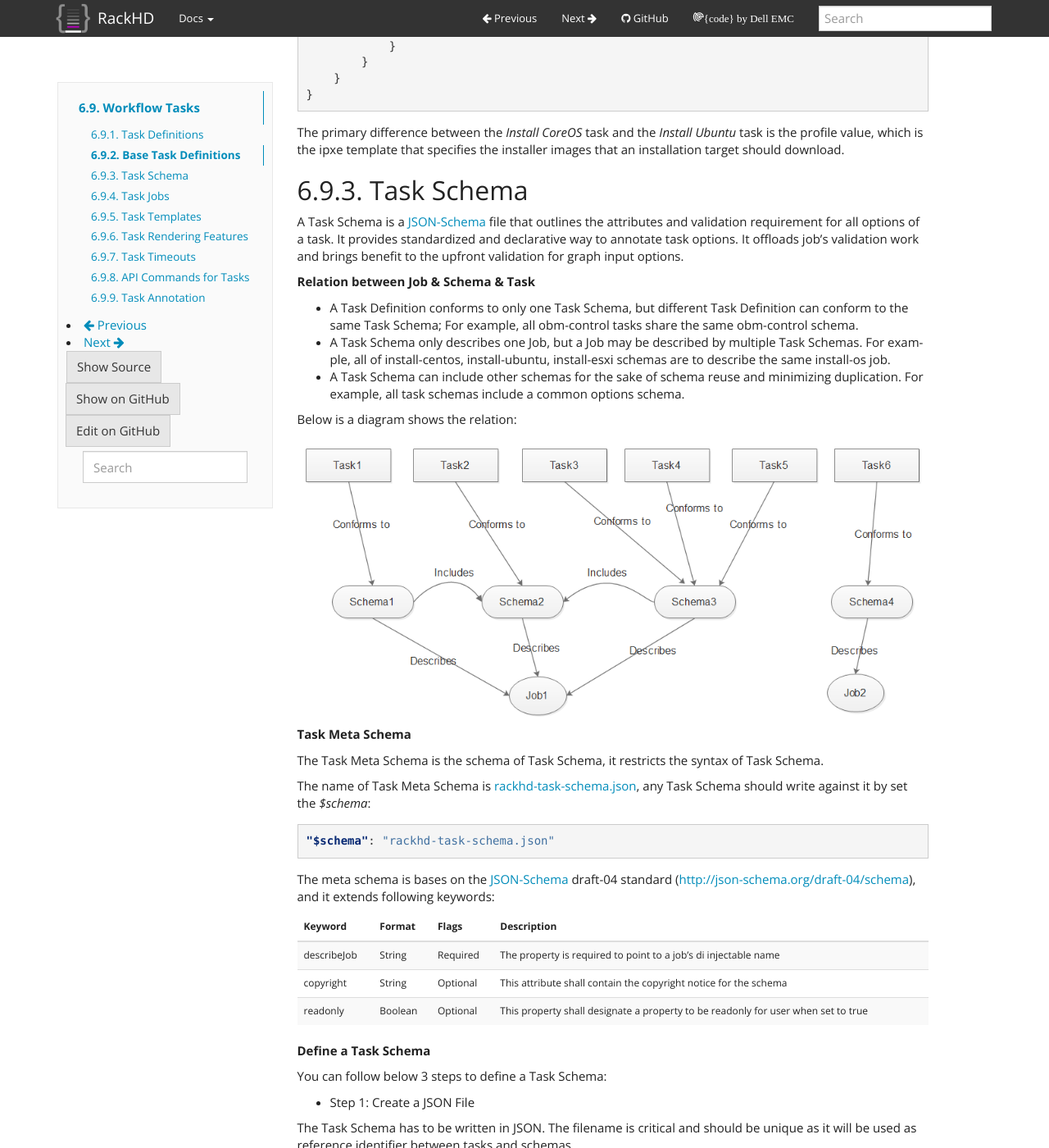
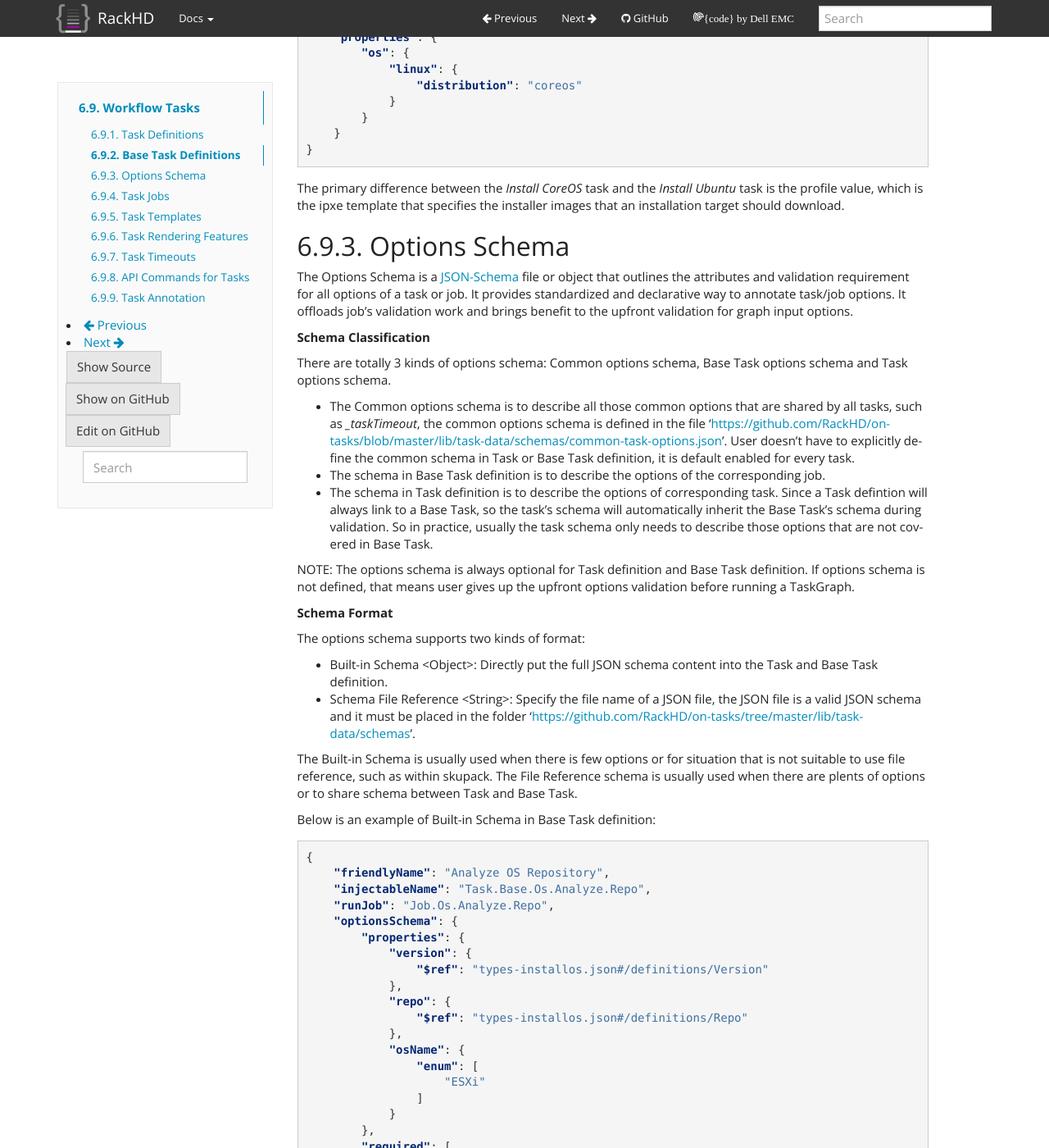
Before and after one commit to RackHD/docs, a Sphinx documentation site: the page built from docs/rackhd/tasks.rst, in a window 1280 px wide and 1400 px high, scrolled down 2659 px. Shown: the whole window at 82% size. Built offline with Sphinx 7.4.7, drawn with Linux system fonts in a browser that asks for light colours; some of the changed text lies outside the part shown.

Commit message:
Change task schema doc to reflect the new implementation

```diff
--- a/docs/rackhd/tasks.rst
+++ b/docs/rackhd/tasks.rst
@@ -25,7 +25,8 @@ Name            Type    Flags       Description
 friendlyName    String  Required    A human-readable name for the task
 injectableName  String  Required    A unique name used by the system and the API to refer to the task.
 implementsTask  String  Required    The injectableName of the base task.
-schemaRef       String  Optional    The task schema for the *options*, see `Task Schema`_ for detail.
+optionsSchema   Object/  Optional    The JSON schema for the task's *options*, see `Options Schema`_ for detail.
+                String
 options         Object  Required    Key value pairs that are passed in as options to the job.
                                     Values required by a job may be defined in the task definition or overridden by options in a graph definition.
 properties      Object  Required    JSON defining any relevant metadata or tagging for the task.
@@ -81,6 +82,8 @@ Name                Type    Flags     Description
 =================== ======= ========= =========================================================
 friendlyName        String  Required  A human-readable name for the task.
 injectableName      String  Required  A unique name used by the system and the API to refer to the task.
+optionsSchema       Object/ Optional  The JSON schema for the job's *options*, see `Options Schema`_ for detail.
+                    String
 requiredOptions     Object  Required  Required option values to be set in a task definition implementing the base task.
 requiredProperties  Object  Required  JSON defining required properties that need to exist in other tasks in a graph in
                                       order for this task to be able to be run successfully.
@@ -148,145 +151,88 @@ The primary difference between the *Install CoreOS* task and the *Install Ubuntu
 is the profile value, which is the ipxe template that specifies the installer
 images that an installation target should download.
 
-.. _`Task Schema`:
+.. _`Options Schema`:
 
-Task Schema
+Options Schema
 ^^^^^^^^^^^^^^^^^^^^^^
-A Task Schema is a JSON-Schema_ file that outlines the attributes and validation requirement for all options of a task. It provides standardized and declarative way to annotate task options. It offloads job's validation work and brings benefit to the upfront validation for graph input options.
+The Options Schema is a JSON-Schema_ file or object that outlines the attributes and validation requirement for all options of a task or job. It provides standardized and declarative way to annotate task/job options. It offloads job's validation work and brings benefit to the upfront validation for graph input options.
 
 .. _JSON-Schema: http://json-schema.org/
 
-**Relation between Job & Schema & Task**
+**Schema Classification**
 
-- A Task Definition conforms to only one Task Schema, but different Task Definition can conform to the same Task Schema; For example, all obm-control tasks share the same obm-control schema.
-- A Task Schema only describes one Job, but a Job may be described by multiple Task Schemas. For example, all of install-centos, install-ubuntu, install-esxi schemas are to describe the same install-os job.
-- A Task Schema can include other schemas for the sake of schema reuse and minimizing duplication. For example, all task schemas include a common options schema.
+There are totally 3 kinds of options schema: Common options schema, Base Task options schema and Task options schema.
 
-Below is a diagram shows the relation:
+- The Common options schema is to describe all those common options that are shared by all tasks, such as `_taskTimeout`, the common options schema is defined in the file 'https://github.com/RackHD/on-tasks/blob/master/lib/task-data/schemas/common-task-options.json'. User doesn't have to explicitly define the common schema in Task or Base Task definition, it is default enabled for every task.
 
-.. image:: /_static/task_schema_job_relation.png
-  :align: center
+- The schema in Base Task definition is to describe the options of the corresponding job.
 
-**Task Meta Schema**
+- The schema in Task definition is to describe the options of corresponding task. Since a Task defintion will always link to a Base Task, so the task's schema will automatically inherit the Base Task's schema during validation. So in practice, usually the task schema only needs to describe those options that are not covered in Base Task.
 
-The Task Meta Schema is the schema of Task Schema, it restricts the syntax of Task Schema.
+NOTE: The options schema is always optional for Task definition and Base Task definition. If options schema is not defined, that means user gives up the upfront options validation before running a TaskGraph.
 
-The name of Task Meta Schema is rackhd-task-schema.json_, any Task Schema should write against it by set the *$schema*:
+**Schema Format**
 
-.. _rackhd-task-schema.json: https://github.com/RackHD/on-tasks/blob/master/lib/task-data/schemas/rackhd-task-schema.json
+The options schema supports two kinds of format:
 
-.. code-block:: JSON
+- Built-in Schema <Object>: Directly put the full JSON schema content into the Task and Base Task definition.
 
-    "$schema": "rackhd-task-schema.json"
+- Schema File Reference <String>: Specify the file name of a JSON file, the JSON file is a valid JSON schema and it must be placed in the folder 'https://github.com/RackHD/on-tasks/tree/master/lib/task-data/schemas'.
 
-The meta schema is bases on the JSON-Schema_ draft-04 standard (http://json-schema.org/draft-04/schema), and it extends following keywords:
+The Built-in Schema is usually used when there is few options or for situation that is not suitable to use file reference, such as within skupack.
+The File Reference schema is usually used when there are plents of options or to share schema between Task and Base Task.
 
-============== ======= ========= =========================================================
-Keyword        Format  Flags     Description
-============== ======= ========= =========================================================
-describeJob    String  Required  The property is required to point to a job’s di injectable name
-copyright      String  Optional  This attribute shall contain the copyright notice for the schema
-readonly       Boolean Optional  This property shall designate a property to be readonly for user when set to true
-============== ======= ========= =========================================================
-
-**Define a Task Schema**
-
-You can follow below 3 steps to define a Task Schema:
-
-- Step 1: Create a JSON File
-
-The Task Schema has to be written in JSON. The filename is critical and should be unique as it will be used as reference identifier between tasks and schemas.
-
-- Step 2: Define Basic Properties
-
-At least specify following properties:
-
-============== ======= =========================================================
-Property       Format  Description
-============== ======= =========================================================
-$schema        String  Specify the version of this schema file, it has to be `rackhd-task-schema.json`
-title          String  Specify a short description for this schema
-description    String  Specify a long & verbose description for this schema
-describeJob    String  Specify the job which this schema is to describe, via job's injectableName
-============== ======= =========================================================
-
-- Step 3: Define Options
-
-The task options are divided into task common options and task specific options.
-
-The common task options are the options that same for all tasks, such as `Task Timeout`_.
-The schema for common task options has been defined in common-task-options.json_, so you don't need to write a duplicated one, you can just reference it by:
-
-.. _common-task-options.json: https://github.com/RackHD/on-tasks/blob/master/lib/task-data/schemas/common-task-options.json
-
-.. code-block:: JSON
-
-    { "$ref": "common-task-options.json#/definitions/Options" }
-
-The task specific options vary by task. This is usually the section you mostly work on while defining your schema.
-
-To combine the common and specific options, use the keyword allOf_.
-
-.. _allOf: http://json-schema.org/latest/json-schema-validation.html#anchor82
-
-The following example shows the schema for the *Analyze-OS-Repo* task:
+Below is an example of Built-in Schema in Base Task definition:
 
 .. code-block:: JSON
 
     {
-        "$schema": "rackhd-task-schema.json",
-        "copyright": "Copyright 2016, EMC, Inc.",
-        "title": "Analyze OS Repository",
-        "description": "The schema for analyzing os repository job",
-        "describeJob": "Job.Os.Analyze.Repo",
-        "allOf": [
-            { "$ref": "common-task-options.json#/definitions/Options" },
-            {
-                "type": "object",
-                "properties": {
-                    "version": {
-                        "type": "string",
-                        "minLength": 1
-                    },
-                    "repo": {
-                        "type": "string",
-                        "format": "uri"
-                    },
-                    "osType": {
-                        "readoly": true
-                    }
+        "friendlyName": "Analyze OS Repository",
+        "injectableName": "Task.Base.Os.Analyze.Repo",
+        "runJob": "Job.Os.Analyze.Repo",
+        "optionsSchema": {
+            "properties": {
+                "version": {
+                    "$ref": "types-installos.json#/definitions/Version"
                 },
-                "required": ["osType", "repo", "version"]
-            }
-        ]
+                "repo": {
+                    "$ref": "types-installos.json#/definitions/Repo"
+                },
+                "osName": {
+                    "enum": [
+                        "ESXi"
+                    ]
+                }
+            },
+            "required": [
+                "osName",
+                "repo",
+                "version"
+            ]
+        },
+        "requiredProperties": {},
+        "properties": {}
     }
 
-Above schema example shows its task specific options are *"version"*, *"repo"* and *"osType"*, it describes the job *Job.Os.Analyze.Repo*.
+Below is an example of File Reference schema in Base Task definition:
 
-**Link Schema and Task**
+.. code-block:: JSON
 
-The property *schemaRef* is used to specify its schema via the filename.
+    {
+        "friendlyName": "Linux Commands",
+        "injectableName": "Task.Base.Linux.Commands",
+        "runJob": "Job.Linux.Commands",
+        "optionsSchema": "linux-command.json",
+        "requiredProperties": {},
+        "properties": {
+            "commands": {}
+        }
+    }
 
-Below is the example about how the *Analyze-OS-Repo* task references the schema (Assume the corresponding schema filename is `analyze-os-repo.json`)
-
-.. code-block:: javascript
-
-    module.exports = {
-        friendlyName: 'Analyze Esx Repository',
-        injectableName: 'Task.Os.Esx.Analyze.Repo',
-        implementsTask: 'Task.Base.Os.Analyze.Repo',
-        schemaRef: 'analyze-os-repo.json',
-        options: {
-            osName: 'esx',
-        },
-        properties: {}
-    };
-
-You can define the default value in the *options* property. These default values will be used as complement if user doesn't pass any value for that option while trigger the task, so all default value should conform to the schema as well.
 
 **Upfront Schema Validation**
 
-The Task Schema validation will be firstly executed when user triggers a workflow. Only if all options (Combine user input and the default value) conform to schema for every task, the workflow then can be successfully triggered.
+The options schema validation will be firstly executed when user triggers a workflow. Only if all options (Combine user input and the default value) conform to all of above schemas for the task, the workflow can then be successfully triggered.
 If any option violates the schema, The API request will report `400 Bad Request`_ and append detail error message in response body. For example:
 
 .. _`400 Bad Request`: https://www.w3.org/Protocols/rfc2616/rfc2616-sec10.html#sec10.4.1
```
Also changed, not shown: docs/_static/task_annotation.png, docs/_static/task_schema_job_relation.png (deleted).
